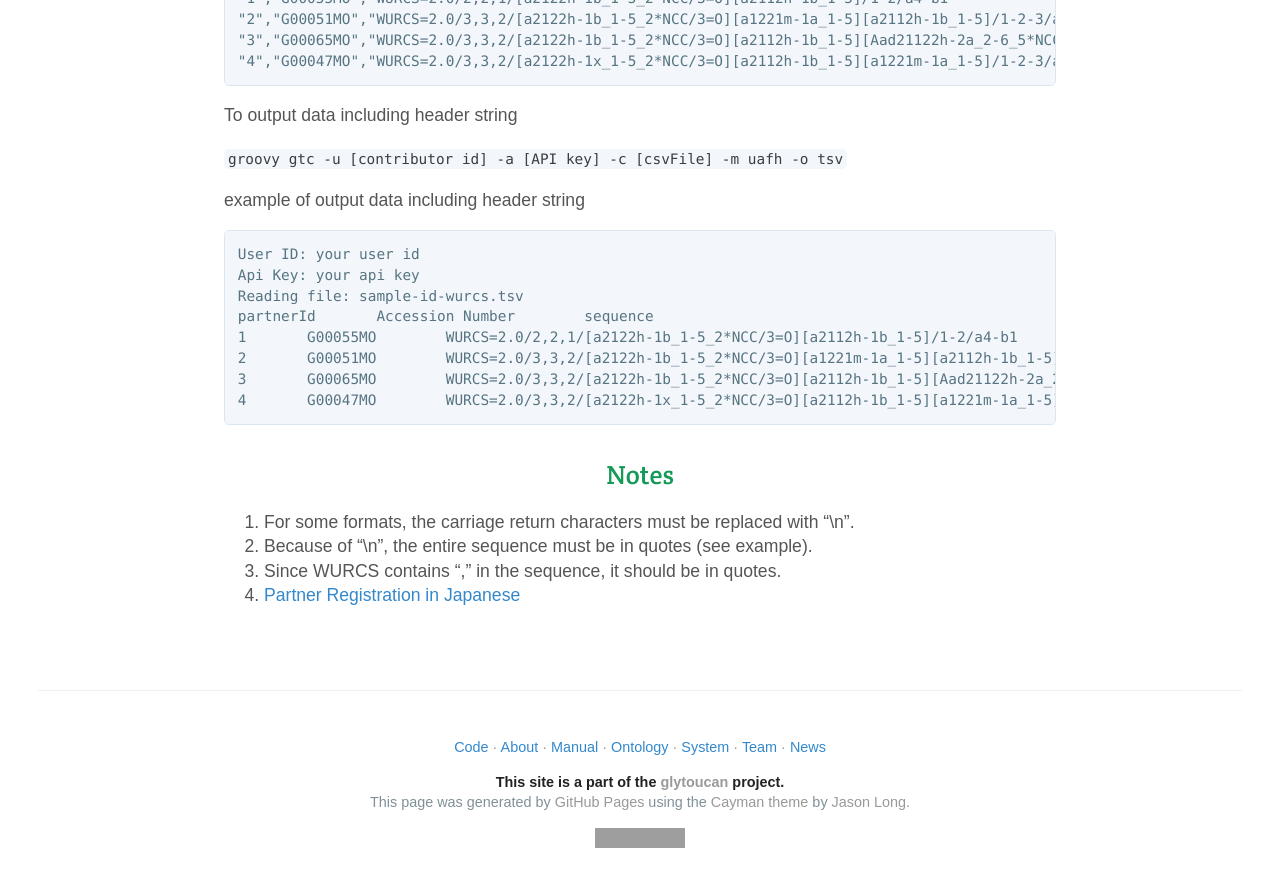
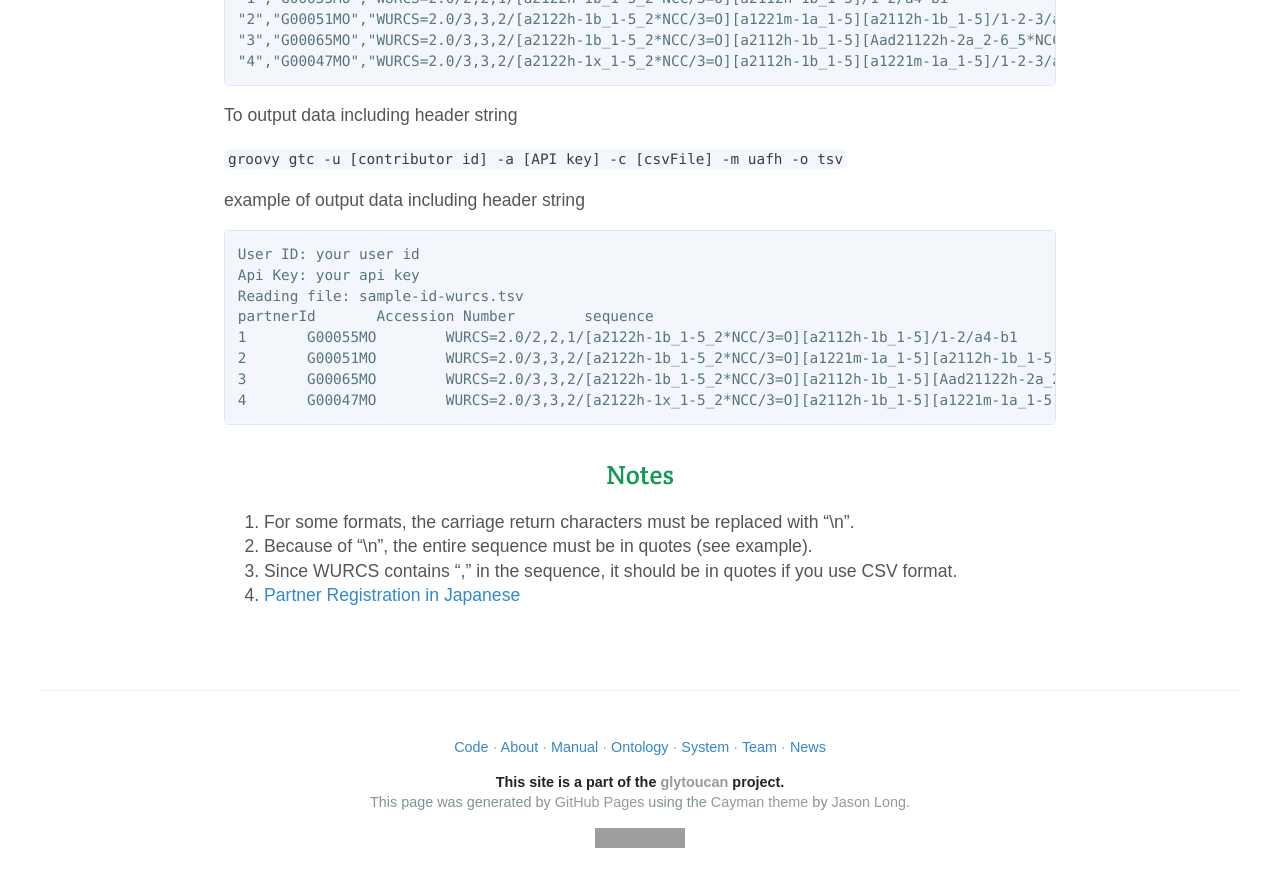
Before and after one commit to glytoucan/glytoucan, a Jekyll site: the page built from system/cli.md, in a window 1280 px wide and 900 px high, scrolled down 3917 px. Shown: the top 887 px of the window. Built offline with Jekyll 4.4.1, drawn with Linux system fonts in a browser that asks for light colours; nearby versions of some CDN libraries; grey boxes are pictures that could not be loaded.

Commit message:
Update cli.md

```diff
--- a/system/cli.md
+++ b/system/cli.md
@@ -164,5 +164,5 @@ partnerId	Accession Number	sequence
 
 1. For some formats, the carriage return characters must be replaced with "\n".
 1. Because of "\n", the entire sequence must be in quotes (see example).
-2. Since WURCS contains "," in the sequence, it should be in quotes.
+2. Since WURCS contains "," in the sequence, it should be in quotes if you use CSV format.
 2. [Partner Registration in Japanese](http://code.glytoucan.org/partner/registration_ja/)
```
